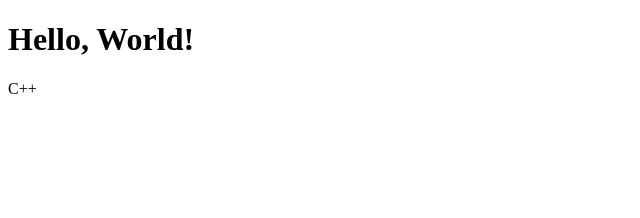
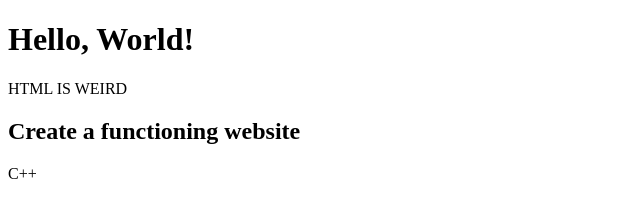
Before and after one commit to Busprouts/CS3338-first-project, a plain HTML site: page index-1/index.html in a window 1280 px wide. Shown: the whole page, without its empty margins (0-640 px from the left). Drawn offline with Linux system fonts and the light colour scheme.

Commit message:
added a line and an idea for final project within the html file

```diff
--- a/index-1/index.html
+++ b/index-1/index.html
@@ -7,6 +7,8 @@
 </head>
 <body>
     <h1>Hello, World!</h1>
+    <div>HTML IS WEIRD</div>
+    <h2>Create a functioning website</h2>
     <radio>C++</radio>
 </body>
 </html>
```
